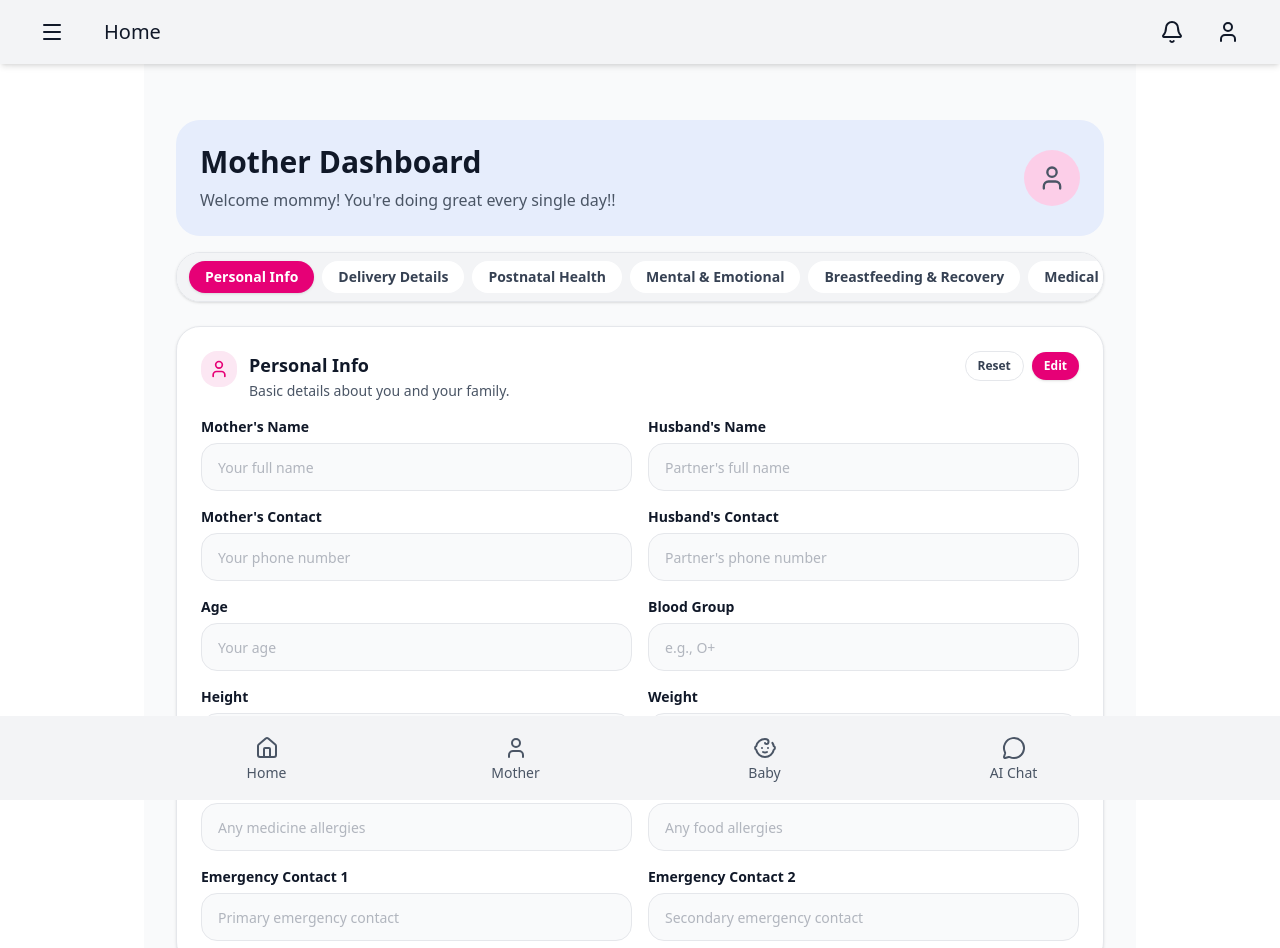
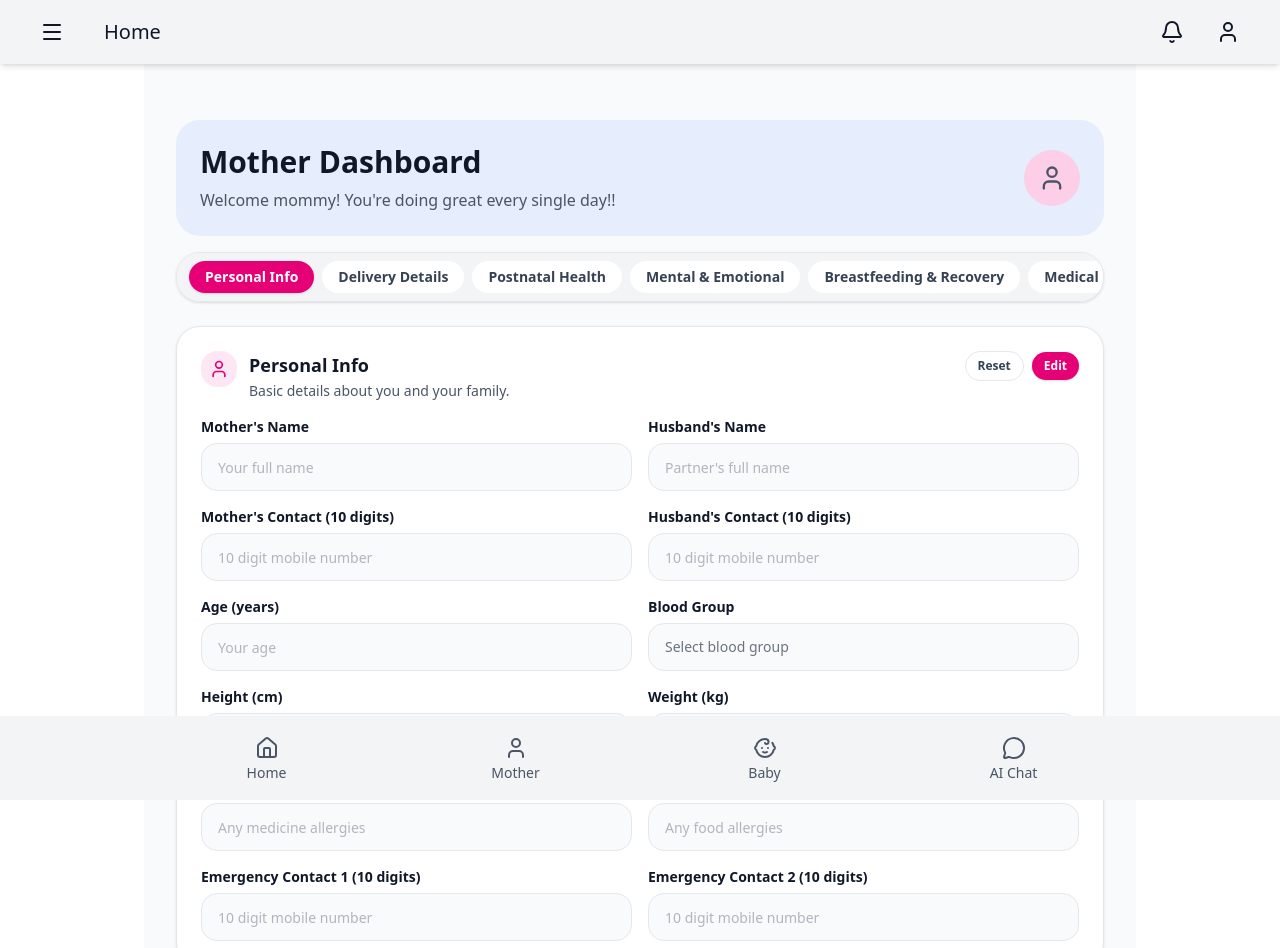
Before and after one commit to Maatrava/frontend, a React (Vite) app: page /mother-form in a window 1280 px wide. Shown: the top 948 px of the page. Built offline with nearby package versions, Linux system fonts and the light colour scheme.

Commit message:
added validation to mothers form

```diff
--- a/src/pages/MotherForm.jsx
+++ b/src/pages/MotherForm.jsx
@@ -27,6 +27,7 @@ const emptyMotherForm = {
   height: "",
   weight: "",
   medicineAllergy: "",
+  foodAllergy: "",
   emergencyContact1: "",
   emergencyContact2: "",
 
@@ -139,6 +140,21 @@ function safeParseJson(value) {
   }
 }
 
+// blood group
+const BLOOD_GROUPS = [
+  "A+", "A-", "B+", "B-", "AB+", "AB-", "O+", "O-"
+];
+
+// validation functions
+const validatePhoneNumber = (value) => {
+  const phoneRegex = /^\d{10}$/;
+  return phoneRegex.test(value);
+};
+
+const validateNumber = (value) => {
+  return !isNaN(value) && value.trim() !== '';
+};
+
 function Field({
   label,
   value,
@@ -146,11 +162,15 @@ function Field({
   type = "text",
   placeholder,
   disabled,
+  error,
+  maxLength,
+  pattern,
 }) {
   return (
     <label className="block">
       <div className="flex items-end justify-between gap-3 mb-1.5">
         <span className="text-sm font-semibold text-gray-900">{label}</span>
+        {error && <span className="text-xs text-red-500">{error}</span>}
       </div>
       <input
         type={type}
@@ -158,45 +178,64 @@ function Field({
         onChange={(e) => onChange(e.target.value)}
         placeholder={placeholder}
         disabled={disabled}
+        maxLength={maxLength}
+        pattern={pattern}
         className={[
           "w-full h-12 rounded-2xl px-4 text-sm",
           "bg-white border border-gray-200 text-gray-900",
           "focus:outline-none focus:ring-2 focus:ring-pink-200 focus:border-pink-200",
           "disabled:bg-gray-50 disabled:text-gray-500 disabled:cursor-not-allowed",
+          error ? "border-red-300 focus:ring-red-200" : "",
         ].join(" ")}
       />
     </label>
   );
 }
 
-function SelectField({ label, value, onChange, placeholder, disabled }) {
+function SelectField({
+  label,
+  value,
+  onChange,
+  placeholder,
+  disabled,
+  options = [],
+  error
+}) {
   return (
     <label className="block">
-      <div className="mb-1.5">
+      <div className="flex items-end justify-between gap-3 mb-1.5">
         <span className="text-sm font-semibold text-gray-900">{label}</span>
+        {error && <span className="text-xs text-red-500">{error}</span>}
       </div>
-      <input
-        type="text"
+      <select
         value={value}
         onChange={(e) => onChange(e.target.value)}
-        placeholder={placeholder}
         disabled={disabled}
         className={[
-          "w-full h-12 rounded-2xl px-4 text-sm",
+          "w-full h-12 rounded-2xl px-4 text-sm appearance-none",
           "bg-white border border-gray-200 text-gray-900",
           "focus:outline-none focus:ring-2 focus:ring-pink-200 focus:border-pink-200",
           "disabled:bg-gray-50 disabled:text-gray-500 disabled:cursor-not-allowed",
+          error ? "border-red-300 focus:ring-red-200" : "",
         ].join(" ")}
-      />
+      >
+        <option value="">{placeholder || "Select an option"}</option>
+        {options.map((option) => (
+          <option key={option} value={option}>
+            {option}
+          </option>
+        ))}
+      </select>
     </label>
   );
 }
 
-function TextAreaField({ label, value, onChange, placeholder, disabled, rows = 4 }) {
+function TextAreaField({ label, value, onChange, placeholder, disabled, rows = 4, error }) {
   return (
     <label className="block">
-      <div className="mb-1.5">
+      <div className="flex items-end justify-between gap-3 mb-1.5">
         <span className="text-sm font-semibold text-gray-900">{label}</span>
+        {error && <span className="text-xs text-red-500">{error}</span>}
       </div>
       <textarea
         value={value}
@@ -209,6 +248,7 @@ function TextAreaField({ label, value, onChange, placeholder, disabled, rows = 4
           "bg-white border border-gray-200 text-gray-900",
           "focus:outline-none focus:ring-2 focus:ring-pink-200 focus:border-pink-200",
           "disabled:bg-gray-50 disabled:text-gray-500 disabled:cursor-not-allowed",
+          error ? "border-red-300 focus:ring-red-200" : "",
         ].join(" ")}
       />
     </label>
@@ -266,6 +306,7 @@ export default function MotherForm() {
   const [savedData, setSavedData] = useState(null);
   const [editingSection, setEditingSection] = useState(null);
   const [toast, setToast] = useState(null);
+  const [errors, setErrors] = useState({});
   const toastTimerRef = useRef(null);
   const [isSaving, setIsSaving] = useState(false);
 
@@ -297,11 +338,56 @@ export default function MotherForm() {
   };
 
   const setField = (key) => (value) => {
+    // clear error for field when user starts typing
+    if (errors[key]) {
+      setErrors(prev => ({ ...prev, [key]: null }));
+    }
     setForm((prev) => ({ ...prev, [key]: value }));
+  };
+
+  const validatePersonalSection = () => {
+    const newErrors = {};
+
+    // val phone numbers (10 digits)
+    if (form.motherContact && !validatePhoneNumber(form.motherContact)) {
+      newErrors.motherContact = "Must be 10 digits";
+    }
+
+    if (form.husbandContact && !validatePhoneNumber(form.husbandContact)) {
+      newErrors.husbandContact = "Must be 10 digits";
+    }
+
+    if (form.emergencyContact1 && !validatePhoneNumber(form.emergencyContact1)) {
+      newErrors.emergencyContact1 = "Must be 10 digits";
+    }
+
+    if (form.emergencyContact2 && !validatePhoneNumber(form.emergencyContact2)) {
+      newErrors.emergencyContact2 = "Must be 10 digits";
+    }
+
+    // validate age
+    if (form.age && !validateNumber(form.age)) {
+      newErrors.age = "Must be a number";
+    }
+
+    // validate height
+    if (form.height && !validateNumber(form.height)) {
+      newErrors.height = "Must be a number";
+    }
+
+    // val weight
+    if (form.weight && !validateNumber(form.weight)) {
+      newErrors.weight = "Must be a number";
+    }
+
+    setErrors(newErrors);
+    return Object.keys(newErrors).length === 0;
   };
 
   const handleSectionEditToggle = (key) => {
     setEditingSection((current) => (current === key ? null : key));
+    // clear errors when toggling edit mode
+    setErrors({});
   };
 
   const handleSectionReset = (key) => {
@@ -314,11 +400,19 @@ export default function MotherForm() {
       });
       return updated;
     });
+    setErrors({});
     showToast("Section reset to last saved values.", "info");
   };
 
   const handleSubmit = async (e) => {
     e.preventDefault();
+
+    // validate before submitting
+    if (!validatePersonalSection()) {
+      showToast("Please fix the errors before saving", "error");
+      return;
+    }
+
     setIsSaving(true);
     const payload = { ...form };
 
@@ -420,42 +514,52 @@ export default function MotherForm() {
                     placeholder="Partner's full name"
                     disabled={!isSectionEditing("personal")} />
                   <Field
-                    label="Mother's Contact"
+                    label="Mother's Contact (10 digits)"
                     value={form.motherContact}
                     onChange={setField("motherContact")}
-                    placeholder="Your phone number"
-                    disabled={!isSectionEditing("personal")} />
+                    placeholder="10 digit mobile number"
+                    disabled={!isSectionEditing("personal")}
+                    maxLength={10}
+                    error={errors.motherContact}
+                    pattern="\d*" />
                   <Field
-                    label="Husband's Contact"
+                    label="Husband's Contact (10 digits)"
                     value={form.husbandContact}
                     onChange={setField("husbandContact")}
-                    placeholder="Partner's phone number"
-                    disabled={!isSectionEditing("personal")} />
+                    placeholder="10 digit mobile number"
+                    disabled={!isSectionEditing("personal")}
+                    maxLength={10}
+                    error={errors.husbandContact}
+                    pattern="\d*" />
                   <Field
-                    label="Age"
+                    label="Age (years)"
                     type="number"
                     value={form.age}
                     onChange={setField("age")}
                     placeholder="Your age"
-                    disabled={!isSectionEditing("personal")}/>
-                  <Field
+                    disabled={!isSectionEditing("personal")}
+                    error={errors.age} />
+                  <SelectField
                     label="Blood Group"
                     value={form.bloodGroup}
                     onChange={setField("bloodGroup")}
-                    placeholder="e.g., O+"
-                    disabled={!isSectionEditing("personal")} />
+                    placeholder="Select blood group"
+                    disabled={!isSectionEditing("personal")}
+                    options={BLOOD_GROUPS} />
                   <Field
-                    label="Height"
+                    label="Height (cm)"
                     value={form.height}
                     onChange={setField("height")}
-                    placeholder="e.g., 160 cm"
-                    disabled={!isSectionEditing("personal")} />
+                    placeholder="e.g., 165"
+                    disabled={!isSectionEditing("personal")}
+                    error={errors.height} />
                   <Field
-                    label="Weight"
+                    label="Weight (kg)"
                     value={form.weight}
                     onChange={setField("weight")}
-                    placeholder="e.g., 60 kg"
-                    disabled={!isSectionEditing("personal")} />
+                    placeholder="e.g., 60"
+                    disabled={!isSectionEditing("personal")}
+                    error={errors.weight} />
                   <Field
                     label="Medicine Allergy"
                     value={form.medicineAllergy}
@@ -469,17 +573,23 @@ export default function MotherForm() {
                     placeholder="Any food allergies"
                     disabled={!isSectionEditing("personal")} />
                   <Field
-                    label="Emergency Contact 1"
+                    label="Emergency Contact 1 (10 digits)"
                     value={form.emergencyContact1}
                     onChange={setField("emergencyContact1")}
-                    placeholder="Primary emergency contact"
-                    disabled={!isSectionEditing("personal")}  />
+                    placeholder="10 digit mobile number"
+                    disabled={!isSectionEditing("personal")}
+                    maxLength={10}
+                    error={errors.emergencyContact1}
+                    pattern="\d*" />
                   <Field
-                    label="Emergency Contact 2"
+                    label="Emergency Contact 2 (10 digits)"
                     value={form.emergencyContact2}
                     onChange={setField("emergencyContact2")}
-                    placeholder="Secondary emergency contact"
-                    disabled={!isSectionEditing("personal")} />
+                    placeholder="10 digit mobile number"
+                    disabled={!isSectionEditing("personal")}
+                    maxLength={10}
+                    error={errors.emergencyContact2}
+                    pattern="\d*" />
                 </div>
               </SectionCard>
             )}
@@ -770,7 +880,9 @@ export default function MotherForm() {
                 ? "bg-green-50/95 border-green-200 text-green-800"
                 : toast.variant === "info"
                   ? "bg-blue-50/95 border-blue-200 text-blue-800"
-                  : "bg-gray-50/95 border-gray-200 text-gray-800",
+                  : toast.variant === "error"
+                    ? "bg-red-50/95 border-red-200 text-red-800"
+                    : "bg-gray-50/95 border-gray-200 text-gray-800",
             ].join(" ")}
           >
             {toast.message}
```
